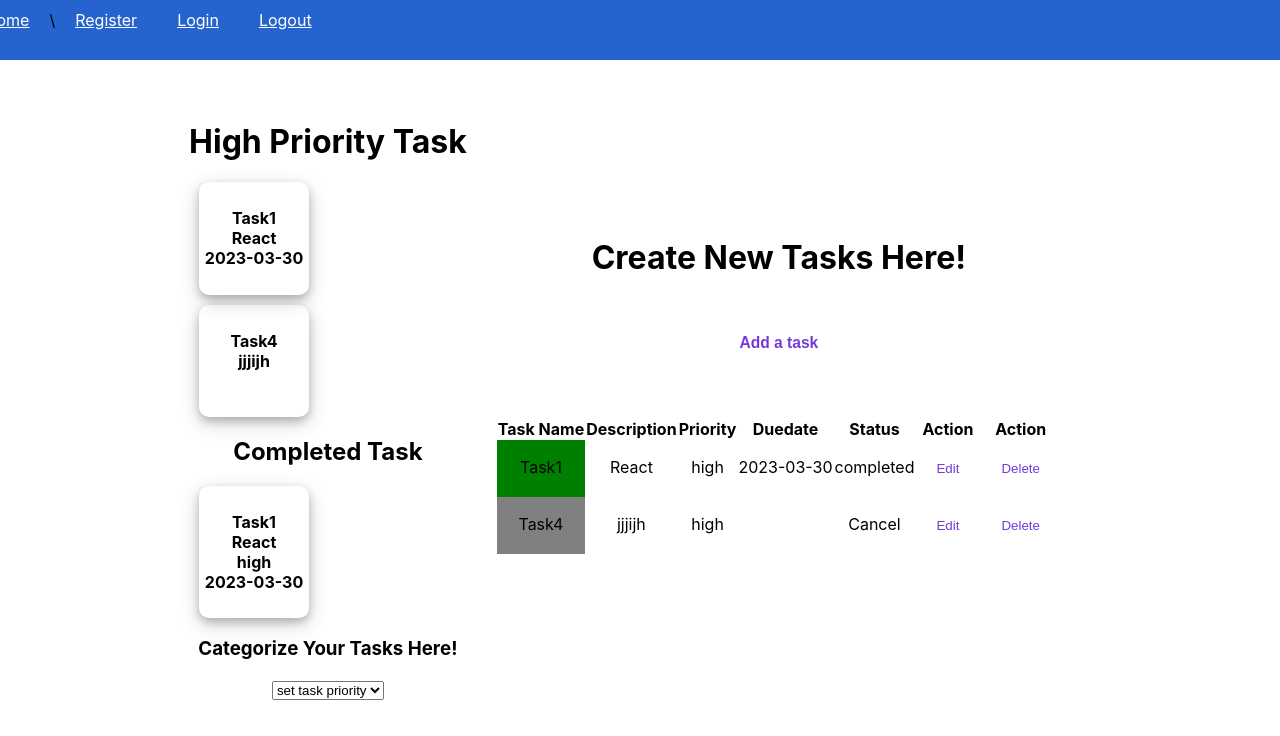
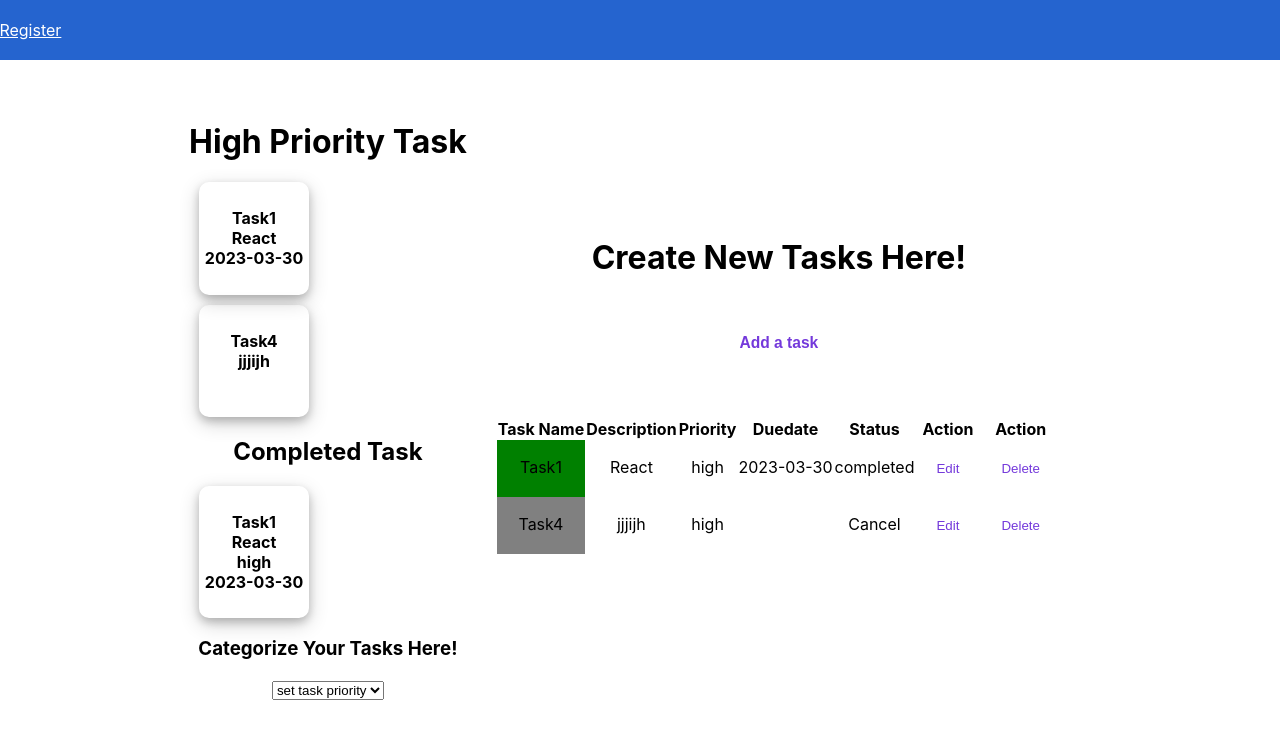
Before and after one commit to monicakrishb/Todos, a React (Create React App) app: page / in a window 1280 px wide. Shown: the top 736 px of the page. Built offline with nearby package versions, Linux system fonts and the light colour scheme; data requests are answered from the project's data file.

Commit message:
modified route path

```diff
--- a/src/Components/form/Navbar.js
+++ b/src/Components/form/Navbar.js
@@ -13,59 +13,34 @@ export default function Nav() {
 
   return (
     <div id="nav">
-        <h4>
-            ToDos
-        </h4>
+      <h4 id="todo">To Do</h4>
+      <div className="flex">
         <div>
-        <Link to="/" className="nav-link" style={{ color: "white" }}>
-          Home
+          <Link to="/task" className="nav-link">
+            Tasks
           </Link>
-      </div>{" "}
-      \ <div>
-        <Link to="/register" className="nav-link" style={{ color: "white" }}>
+        </div>
+        {value === null ? (
+          <div>
+            <Link to="/register" className="nav-link">
               Register
             </Link>
           </div>
+        ) : (
           <div>
-        <Link to="/login" className="nav-link" style={{ color: "white" }}>
+            <Link onClick={handleClickss} className="nav-link">
+              Logout{" "}
+            </Link>
+          </div>
+        )}
+        {value === null ? (
+          <Link to="/login" className="nav-link">
            Login
           </Link>
+        ) : (
+          ""
+        )}
       </div>{" "}
-
-      <div>
-        <Link to="/logout" className="nav-link" style={{ color: "white" }}>
-          Logout
-        </Link>
-      </div>
-      {/* <nav className="navbar navbar-expand-lg navbar-light ">
-        <a class="navbar-brand" id="white" className="nav-link" href="#">
-          To Do
-        </a>
-        <div className="collapse navbar-collapse" id="navbarNav">
-          <ul className="navbar-nav">
-            <li className="nav-item active">
-              <Link to="/" className="nav-link" style={{ color: "white" }}>
-                Home
-              </Link>
-            </li>
-            <li className="nav-item">
-              <Link to="/register" className="nav-link" style={{ color: "white" }}>
-                Register
-              </Link>
-            </li>
-            <li className="nav-item">
-              <Link to="/login" className="nav-link" style={{ color: "white" }}>
-                Login
-              </Link>
-            </li>
-            <li className="nav-item">
-              <Link to="/logout" className="nav-link" style={{ color: "white" }}>
-                Logout
-              </Link>
-            </li>
-          </ul>
-        </div>
-      </nav> */}
     </div>
   );
 }
```
Lines whose indentation alone changed are shown as unchanged.
